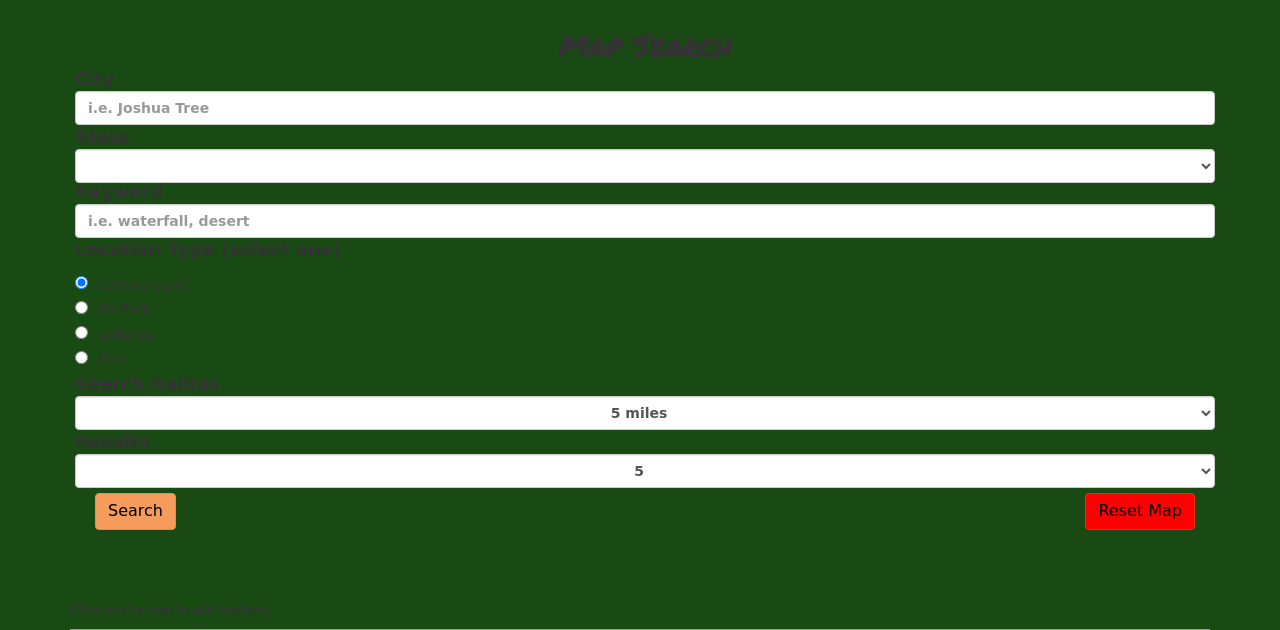
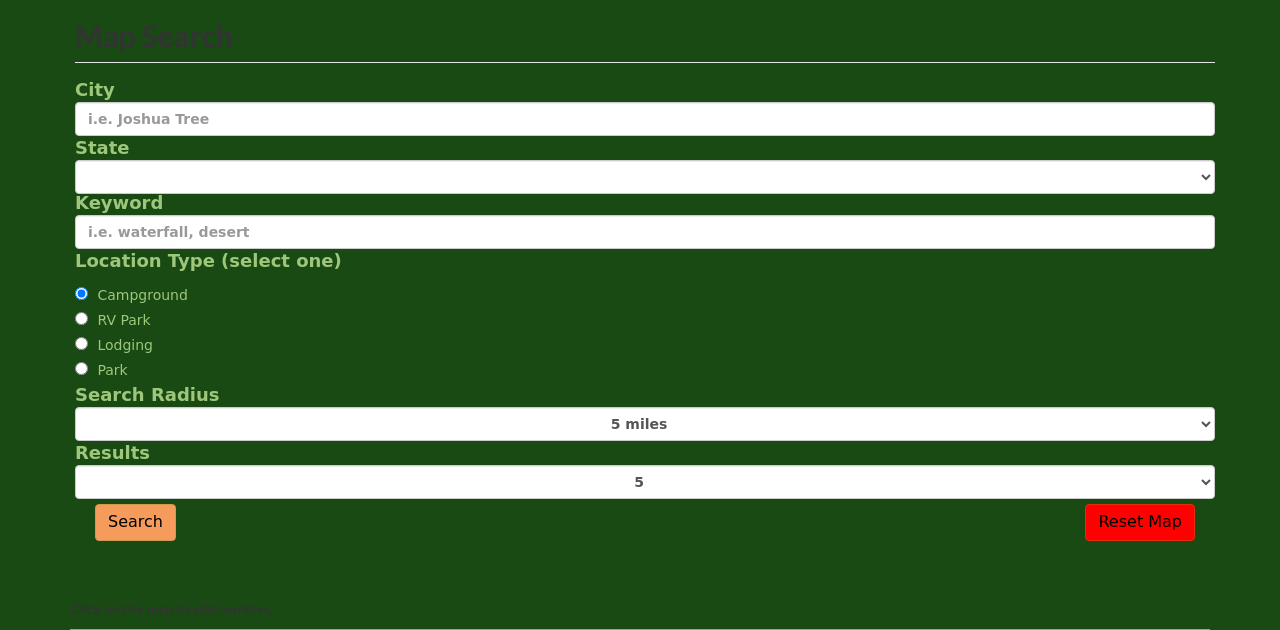
Before and after one commit to bryce-richards/camp-now, a PHP site: page /campground.html in a window 1280 px wide. Shown: the part 51-681 px from the top of the page. Run offline with PHP 8.4, Linux system fonts and the light colour scheme; some libraries are stand-ins or nearby versions; some web fonts are replaced; grey boxes are pictures that could not be loaded.

Commit message:
making it work!

```diff
--- a/assets/css/campgroundSearch.css
+++ b/assets/css/campgroundSearch.css
@@ -14,9 +14,10 @@
     width: 100%;
 }
 #mapQuery {
+    color: #9EC77B;
     width: 100%;
     height: 600px;
-    padding: 10px 10px 0 20px;
+    padding: 0 10px 0 20px;
     line-height: 14px;
     font-family: 'Overlock', cursive;
 }
@@ -35,14 +36,12 @@
     margin-bottom: 5px;
 }
 
-legend {
+#searchHeader {
     text-align: center;
     border: none;
-    margin-bottom: 0;
-}
-
-legend h2 {
+    margin: 0;
     font-family: 'Permanent Marker', cursive;
+    color: #89DE7F;
 }
 
 .form-group {
```
Also changed, not shown: assets/js/campgroundSearch.js (+13 -12 lines), campgroundSearch.html (+5 -4 lines).
